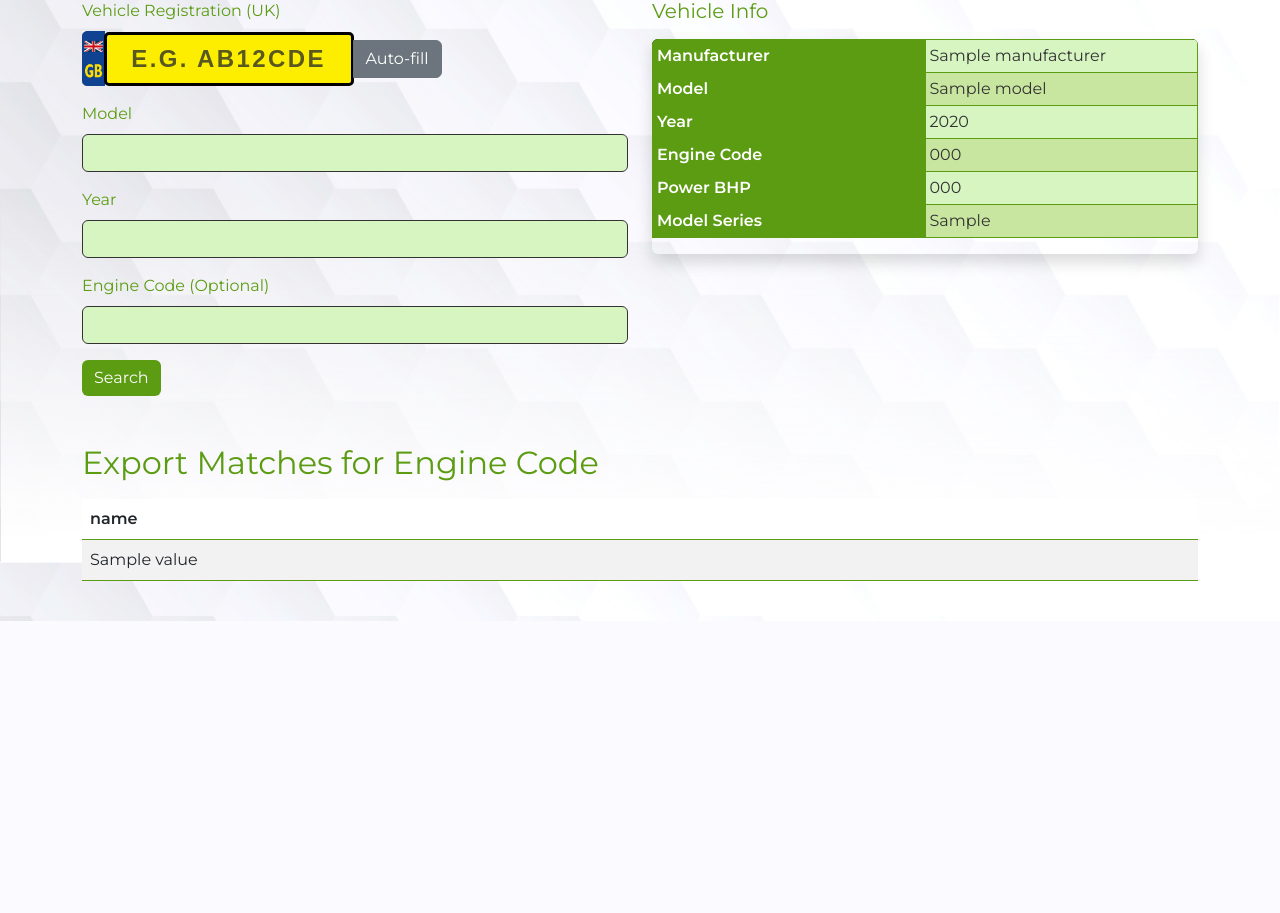
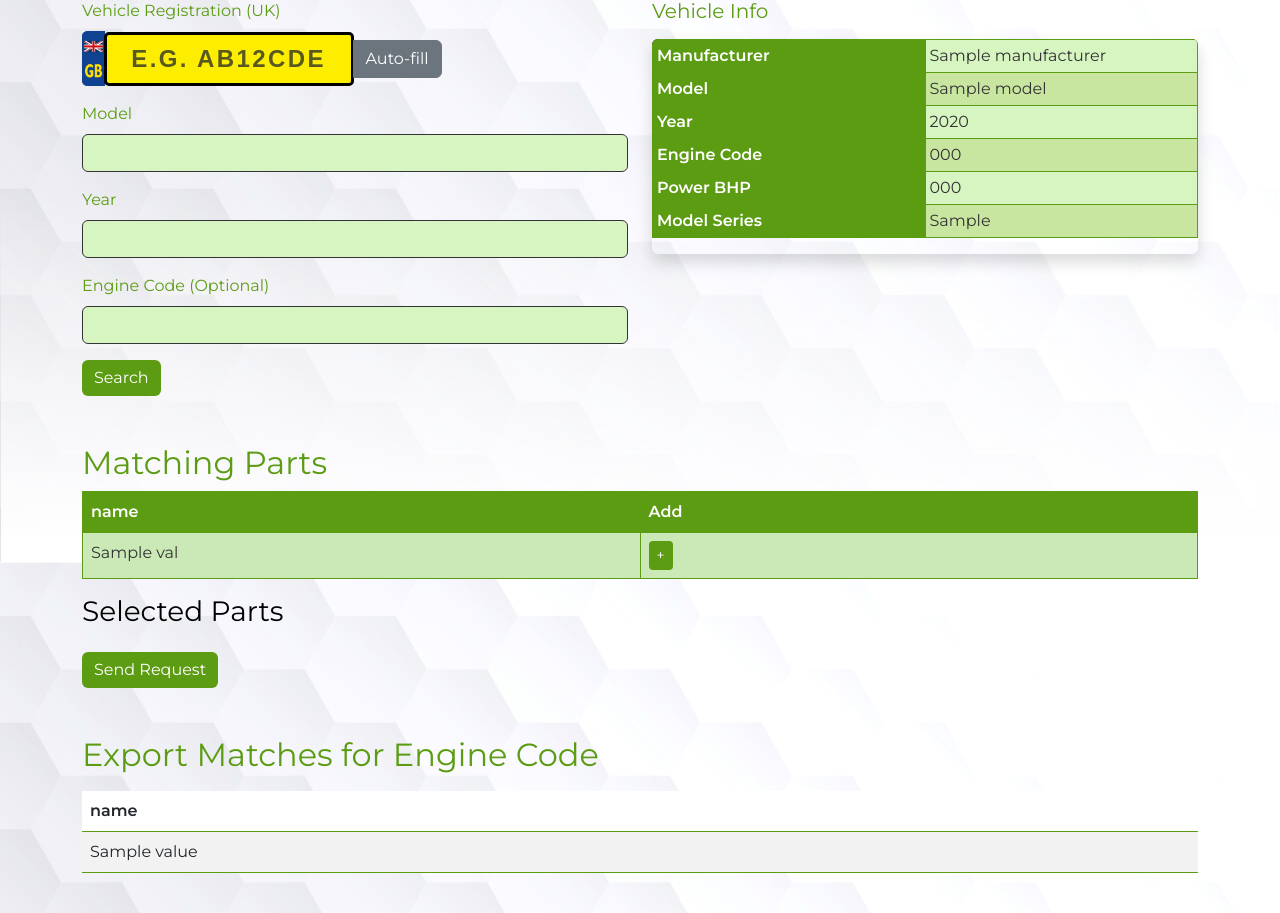
Before and after one commit to Silverlake-nacho/Silverlake-export, a Python web app: template templates/index.html in a window 1280 px wide. Shown: the part 291-1204 px from the top of the page. Before the commit the page ends 912 px from the top, so only its background shows below. Run offline with Jinja, Linux system fonts and the light colour scheme; the template is opened without the code that fills it: most values are stand-ins (such as "Sample title", 1, 10 or a date in 2020); some libraries are stand-ins or nearby versions.

Commit message:
Update index.html

```diff
--- a/templates/index.html
+++ b/templates/index.html
@@ -206,6 +206,96 @@
       {% if search_details %}
       <h2 class="mt-5">Engine Export for {{ search_details.model }} (Year {{ search_details.year }}) {% if search_details.engine_code %} Engine: {{ search_details.engine_code }} {% endif %}</h2>
       {% endif %}
+<!-- Cart UI for Matching Parts -->
+{% if parts %}
+<h2 class="mt-5">Matching Parts</h2>
+<table class="table table-striped table-green">
+  <thead>
+    <tr>
+      {% for col in parts[0].keys() %}
+        <th>{{ col }}</th>
+      {% endfor %}
+      <th>Add</th>
+    </tr>
+  </thead>
+  <tbody>
+    {% for part in parts %}
+    <tr>
+      {% for val in part.values() %}
+        <td>{{ val }}</td>
+      {% endfor %}
+      <td><button type="button" class="btn btn-sm btn-success" onclick='addToCart({{ part|tojson|safe }})'>+</button></td>
+    </tr>
+    {% endfor %}
+  </tbody>
+</table>
+
+<h3>Selected Parts</h3>
+<ul id="cart-list" class="list-group mb-3"></ul>
+<button class="btn btn-primary" onclick="sendCart()">Send Request</button>
+{% endif %}
+
+<script>
+let cart = [];
+
+function addToCart(item) {
+  cart.push(item);
+  renderCart();
+  sessionStorage.setItem('cart', JSON.stringify(cart));
+}
+
+function renderCart() {
+  const list = document.getElementById('cart-list');
+  list.innerHTML = '';
+  cart.forEach((item, index) => {
+    const li = document.createElement('li');
+    li.className = 'list-group-item';
+    li.innerHTML = `${item.Part} - ${item['IC Description']} <button class="btn btn-sm btn-danger float-end" onclick="removeFromCart(${index})">Remove</button>`;
+    list.appendChild(li);
+  });
+}
+
+function removeFromCart(index) {
+  cart.splice(index, 1);
+  renderCart();
+  sessionStorage.setItem('cart', JSON.stringify(cart));
+}
+
+function sendCart() {
+  if (cart.length === 0) {
+    alert("Cart is empty!");
+    return;
+  }
+
+  fetch('/send_cart_email', {
+    method: 'POST',
+    headers: { 'Content-Type': 'application/json' },
+    body: JSON.stringify({ cart })
+  })
+  .then(response => response.json())
+  .then(data => {
+    alert(data.message || "Cart sent!");
+    cart = [];
+    renderCart();
+    sessionStorage.removeItem('cart');
+  })
+  .catch(err => {
+    console.error("Error sending cart:", err);
+    alert("Failed to send cart.");
+  });
+}
+
+window.onload = function() {
+  const saved = sessionStorage.getItem('cart');
+  if (saved) {
+    cart = JSON.parse(saved);
+    renderCart();
+  }
+}
+</script>
+
+
+
 
       {% if google_sheet_matches %}
 <h2 class="mt-5">Export Matches for Engine Code {{ search_details.engine_code }}</h2>
```
